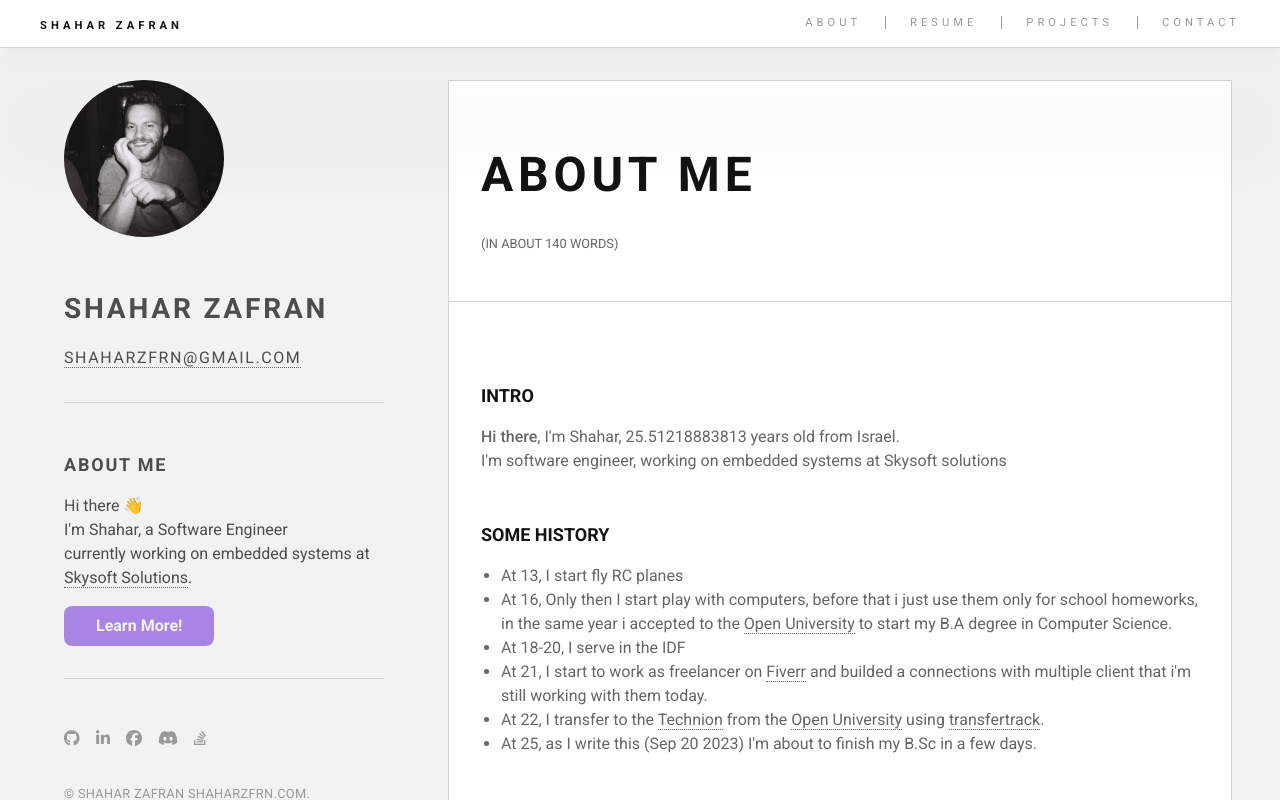
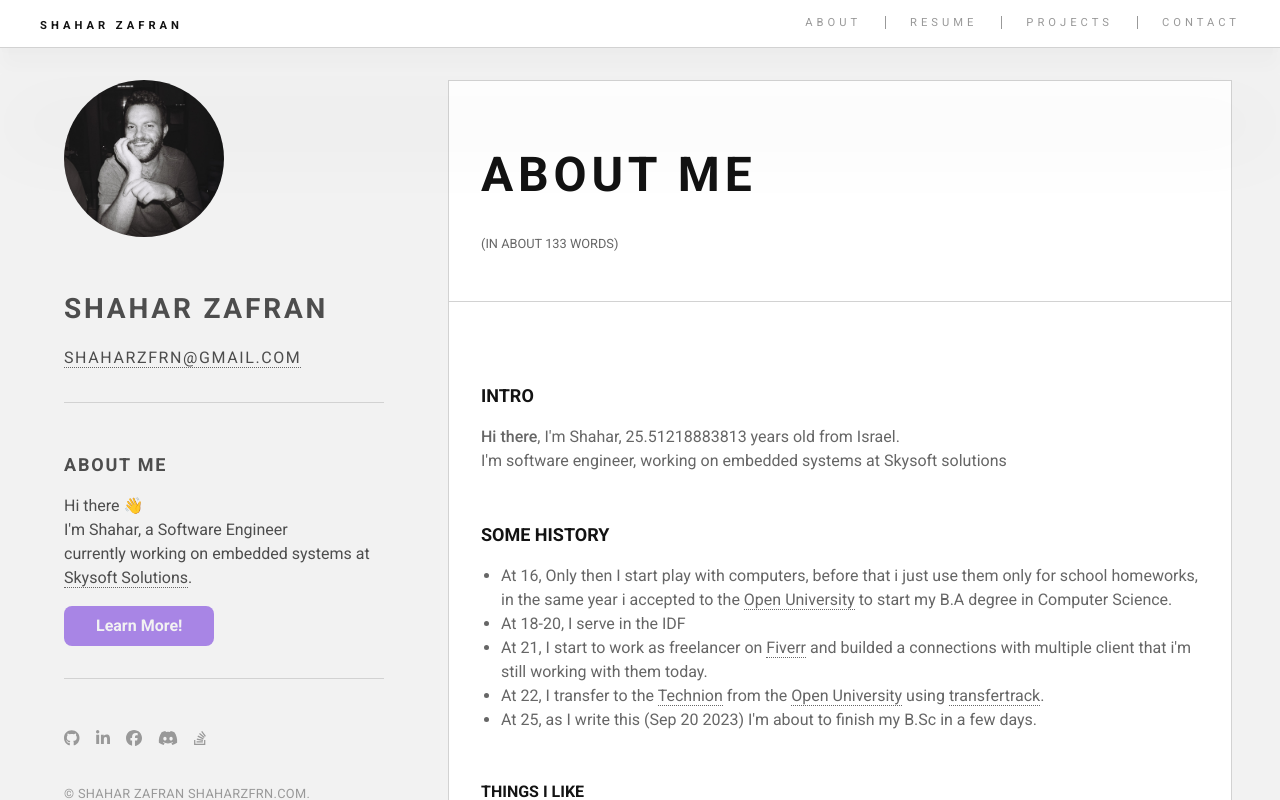
Before and after one commit to shaharzfrn/react-ts-portfolio, a React (Vite) app: page /about in a window 1280 px wide. Shown: the top 800 px of the page. Built offline with nearby package versions, Linux system fonts and the light colour scheme.

Commit message:
try github auto deploy

```diff
--- a/src/assets/data/about.tsx
+++ b/src/assets/data/about.tsx
@@ -6,7 +6,6 @@ const intro: AboutElement[] = [
   "I'm software engineer, working on embedded systems at Skysoft solutions",
 ];
 const someHistory: AboutElement[] = [
-  'At 13, I start fly RC planes',
   <>
     At 16, Only then I start play with computers, before that i just use them
     only for school homeworks, in the same year i accepted to the{' '}
```
